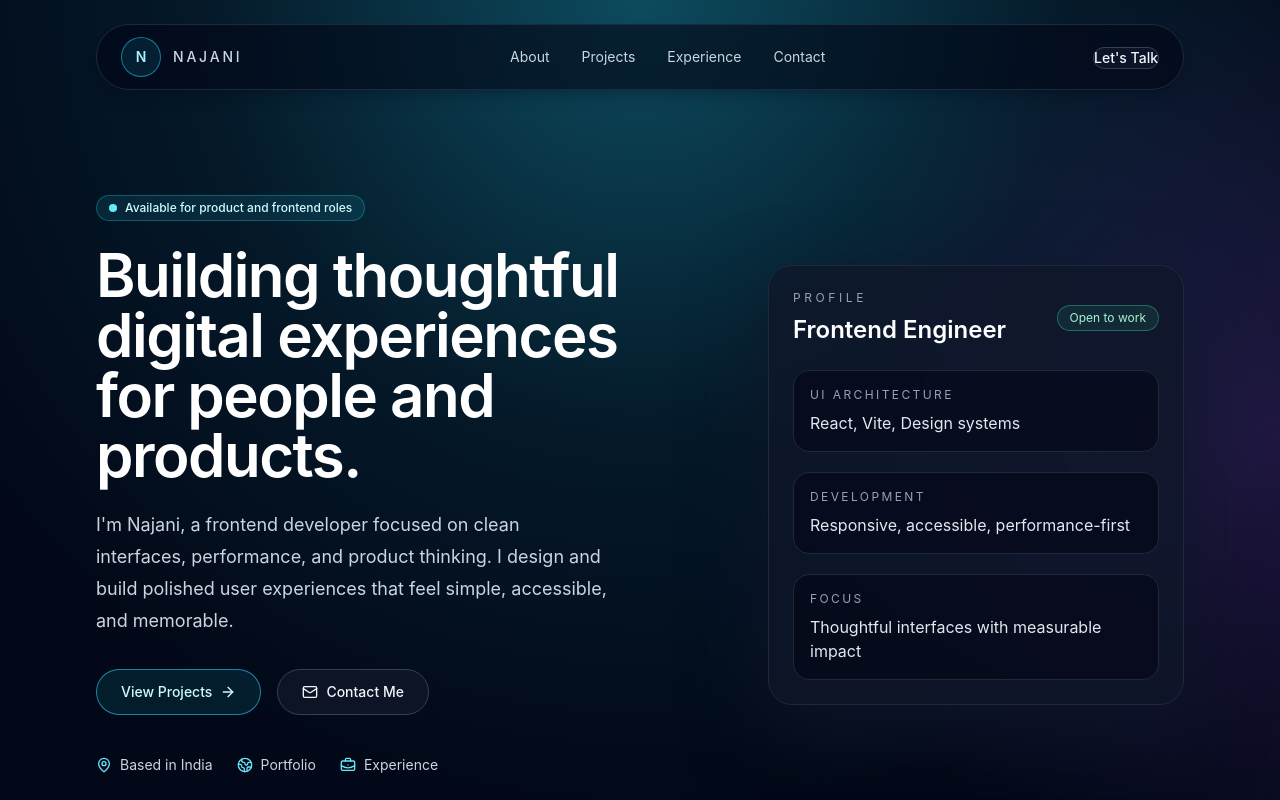
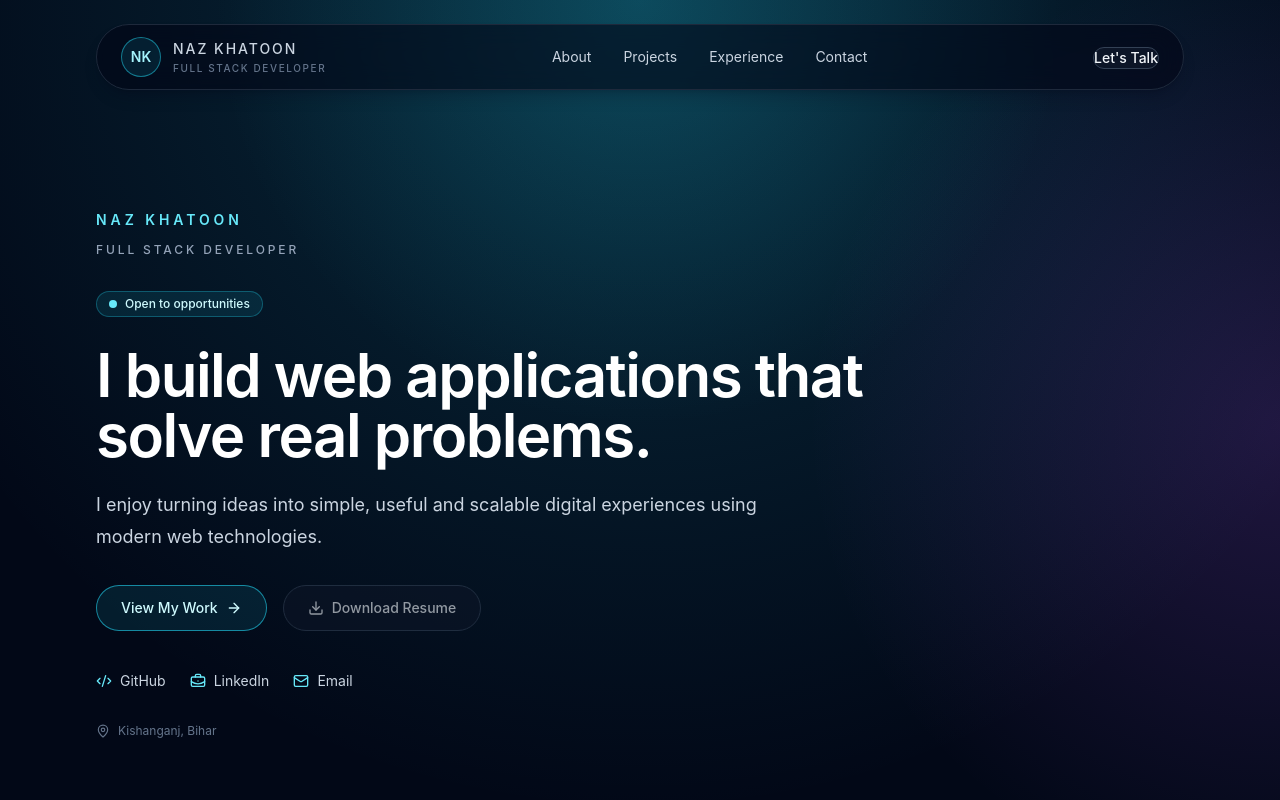
Before and after one commit to najanikhatoon25/myPortfolio, a React (Vite) app: page / in a window 1280 px wide. Shown: the top 800 px of the page. Built offline with nearby package versions, Linux system fonts and the light colour scheme.

Commit message:
feat: add portfolio hero section

```diff
--- a/src/components/Navbar.jsx
+++ b/src/components/Navbar.jsx
@@ -17,10 +17,15 @@ const Navbar = () => {
       <div className="flex items-center justify-between rounded-full border border-slate-800 bg-slate-950/60 px-4 py-3 shadow-lg shadow-slate-950/20 backdrop-blur-md md:px-6">
         <a href="#top" className="flex items-center gap-3" aria-label="Go to top">
           <div className="flex h-10 w-10 items-center justify-center rounded-full border border-cyan-400/50 bg-cyan-400/10 text-sm font-semibold text-cyan-200">
-            N
+            NK
           </div>
-          <span className="text-sm font-medium uppercase tracking-[0.2em] text-slate-300">
-            Najani
+          <span>
+            <span className="block text-sm font-medium uppercase tracking-[0.14em] text-slate-300">
+              Naz Khatoon
+            </span>
+            <span className="mt-0.5 block text-[10px] font-medium uppercase tracking-[0.16em] text-slate-500">
+              Full Stack Developer
+            </span>
           </span>
         </a>
 
--- a/src/sections/Hero.jsx
+++ b/src/sections/Hero.jsx
@@ -1,4 +1,11 @@
-import { ArrowRight, BriefcaseBusiness, Globe2, Mail, MapPin } from 'lucide-react';
+import {
+  ArrowRight,
+  BriefcaseBusiness,
+  CodeXml,
+  Download,
+  Mail,
+  MapPin,
+} from 'lucide-react';
 import Button from '../components/Button';
 import Navbar from '../components/Navbar';
 
@@ -9,75 +16,78 @@ const Hero = () => {
 
       <Navbar />
 
-      <div className="mx-auto grid max-w-6xl gap-12 px-6 pb-16 pt-12 md:grid-cols-[1.2fr_0.8fr] md:px-8 md:pb-24 md:pt-20">
-        <div>
-          <div className="mb-6 inline-flex items-center gap-2 rounded-full border border-cyan-400/30 bg-cyan-400/10 px-3 py-1 text-xs font-medium text-cyan-100">
+      <div className="mx-auto max-w-6xl px-6 pb-20 pt-16 md:px-8 md:pb-28 md:pt-24">
+        <div className="max-w-4xl">
+          <p className="mb-3 text-sm font-semibold uppercase tracking-[0.28em] text-cyan-300">
+            Naz Khatoon
+          </p>
+          <p className="mb-8 text-xs font-medium uppercase tracking-[0.24em] text-slate-400">
+            Full Stack Developer
+          </p>
+
+          <div className="mb-7 inline-flex items-center gap-2 rounded-full border border-cyan-400/30 bg-cyan-400/10 px-3 py-1 text-xs font-medium text-cyan-100">
             <span className="h-2 w-2 rounded-full bg-cyan-300" />
-            Available for product and frontend roles
+            Open to opportunities
           </div>
 
-          <h1 className="max-w-xl text-4xl font-semibold tracking-tight text-white md:text-6xl">
-            Building thoughtful digital experiences for people and products.
+          <h1 className="max-w-3xl text-4xl font-semibold tracking-tight text-white md:text-6xl">
+            I build web applications that solve real problems.
           </h1>
 
-          <p className="mt-6 max-w-lg text-lg leading-8 text-slate-300">
-            I&apos;m Najani, a frontend developer focused on clean interfaces, performance, and
-            product thinking. I design and build polished user experiences that feel simple,
-            accessible, and memorable.
+          <p className="mt-6 max-w-2xl text-lg leading-8 text-slate-300">
+            I enjoy turning ideas into simple, useful and scalable digital experiences using
+            modern web technologies.
           </p>
 
           <div className="mt-8 flex flex-wrap items-center gap-4">
             <Button href="#projects" className="gap-2 px-6 py-3">
-              View Projects
+              View My Work
               <ArrowRight size={16} />
             </Button>
-            <Button href="#contact" variant="secondary" className="gap-2 px-6 py-3">
-              <Mail size={16} />
-              Contact Me
+            <Button
+              type="button"
+              variant="secondary"
+              className="cursor-not-allowed gap-2 px-6 py-3 opacity-60"
+              disabled
+              title="Add your resume PDF to the project to enable this download."
+            >
+              <Download size={16} />
+              Download Resume
             </Button>
           </div>
 
-          <div className="mt-10 flex flex-wrap items-center gap-6 text-sm text-slate-300">
-            <div className="flex items-center gap-2">
-              <MapPin size={16} className="text-cyan-300" />
-              Based in India
-            </div>
-            <a href="https://github.com" className="flex items-center gap-2 transition hover:text-white">
-              <Globe2 size={16} className="text-cyan-300" />
-              Portfolio
+          <div className="mt-10 flex flex-wrap items-center gap-x-6 gap-y-3 text-sm text-slate-300">
+            <a
+              href="https://github.com/najanikhatoon25"
+              target="_blank"
+              rel="noreferrer"
+              className="flex items-center gap-2 transition hover:text-white"
+            >
+              <CodeXml size={16} className="text-cyan-300" />
+              GitHub
             </a>
-            <a href="https://linkedin.com" className="flex items-center gap-2 transition hover:text-white">
+            <a
+              href="https://www.linkedin.com/"
+              target="_blank"
+              rel="noreferrer"
+              className="flex items-center gap-2 transition hover:text-white"
+            >
               <BriefcaseBusiness size={16} className="text-cyan-300" />
-              Experience
+              LinkedIn
+            </a>
+            <a
+              href="mailto:najanikhatoon25@navgurukul.org"
+              className="flex items-center gap-2 transition hover:text-white"
+            >
+              <Mail size={16} className="text-cyan-300" />
+              Email
             </a>
           </div>
-        </div>
 
-        <div className="flex items-center justify-center">
-          <div className="w-full max-w-md rounded-3xl border border-slate-800 bg-slate-900/80 p-6 shadow-[0_30px_80px_rgba(15,23,42,0.8)] backdrop-blur-sm">
-            <div className="mb-6 flex items-center justify-between">
-              <div>
-                <p className="text-xs uppercase tracking-[0.3em] text-slate-400">Profile</p>
-                <h2 className="mt-2 text-2xl font-semibold text-white">Frontend Engineer</h2>
-              </div>
-              <div className="rounded-full border border-emerald-400/40 bg-emerald-400/10 px-3 py-1 text-xs text-emerald-200">
-                Open to work
-              </div>
-            </div>
-
-            <div className="space-y-5">
-              {[
-                ['UI Architecture', 'React, Vite, Design systems'],
-                ['Development', 'Responsive, accessible, performance-first'],
-                ['Focus', 'Thoughtful interfaces with measurable impact'],
-              ].map(([label, value]) => (
-                <div key={label} className="rounded-2xl border border-slate-800 bg-slate-950/60 p-4">
-                  <p className="text-xs uppercase tracking-[0.2em] text-slate-400">{label}</p>
-                  <p className="mt-2 text-base text-slate-200">{value}</p>
-                </div>
-              ))}
-            </div>
-          </div>
+          <p className="mt-8 flex items-center gap-2 text-xs text-slate-500">
+            <MapPin size={14} />
+            Kishanganj, Bihar
+          </p>
         </div>
       </div>
     </header>
```
